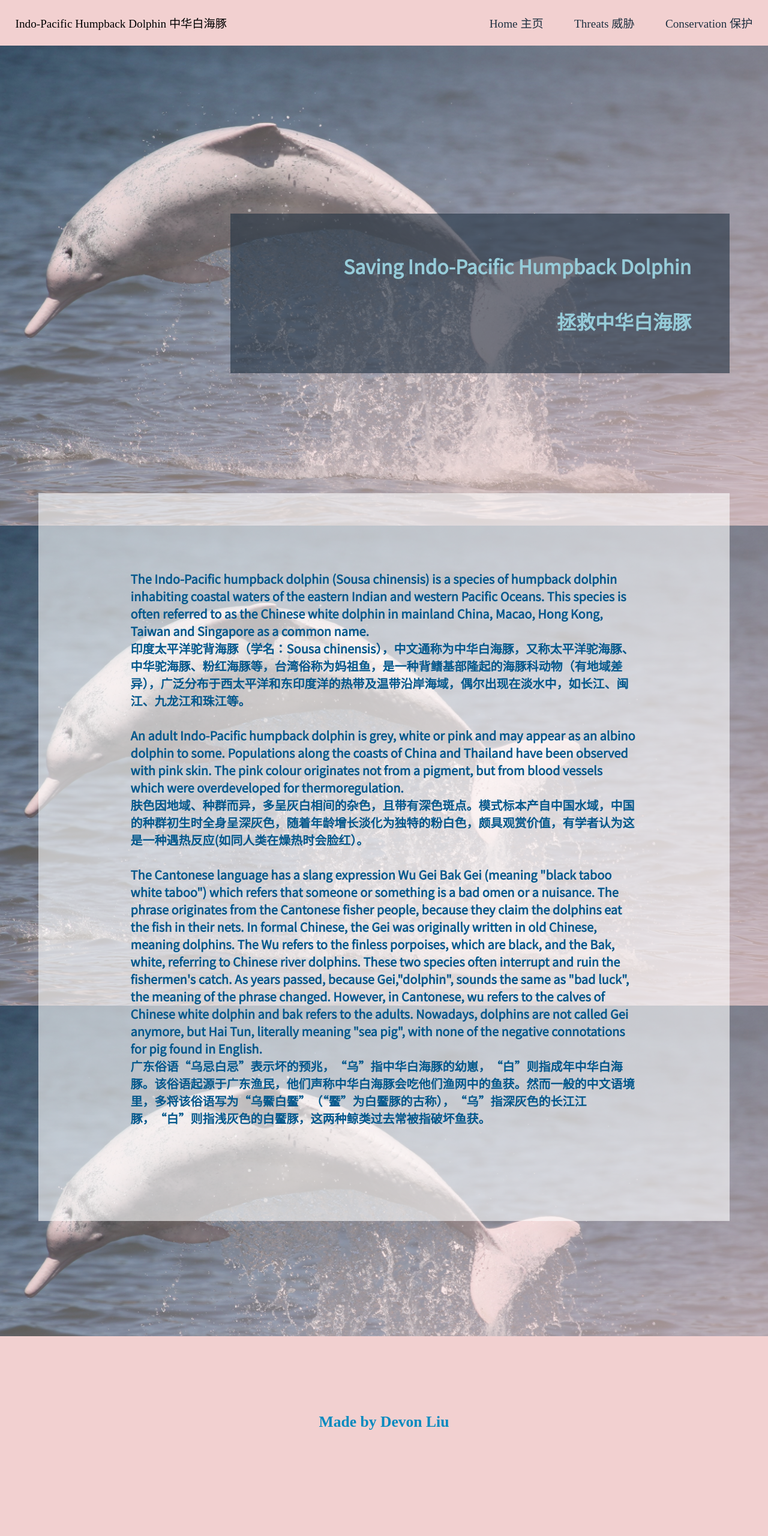
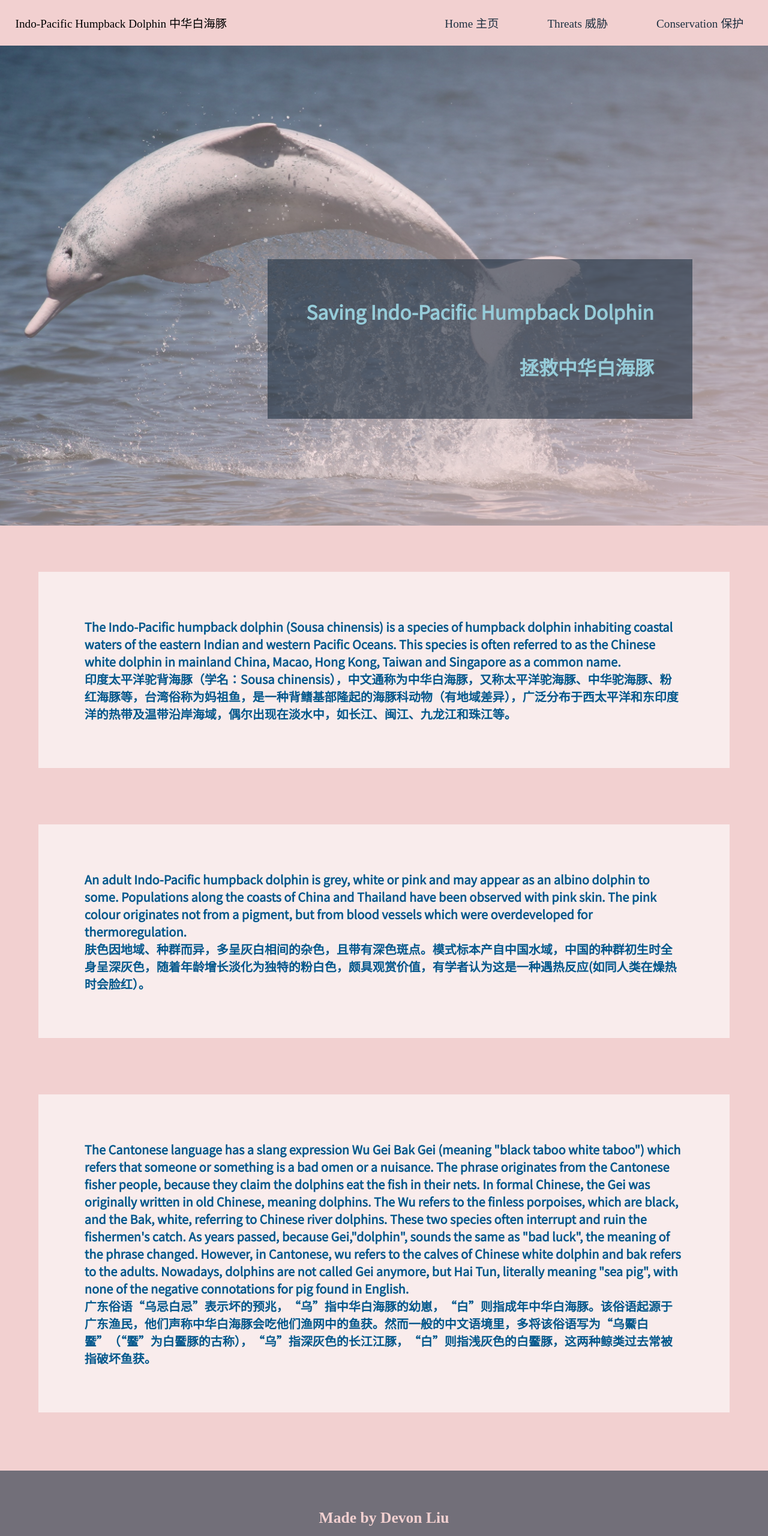
Before and after one commit to FRIDAY-STARK/issue-site, a plain HTML site: page index.html in a window 1280 px wide. Shown: the top 2560 px of the page at 60% size. Before the commit the page ends 2513 px from the top, so only its background shows below. Drawn offline with Linux system fonts and the light colour scheme; a web font is replaced by a local one.

Commit message:
flex box revision

```diff
--- a/index.html
+++ b/index.html
@@ -10,35 +10,44 @@
 <body>
 	<ul>
 		<div id="left"> Indo-Pacific Humpback Dolphin 中华白海豚</div>
+		<li><a href="index.html">Home 主页</a></li>
+		<li><a href="issues.html">Threats 威胁</a></li>
 		<li><a href="solution.html">Conservation 保护</a></li>
-		<li><a href="issues.html">Threats 威胁</a></li>
-	  <li><a href="index.html">Home 主页</a></li>
+
 	</ul>
 
 	<div class="background-image" id="home">
-
 		<h1 id="homeh1">Saving Indo-Pacific Humpback Dolphin <br><br>
 				拯救中华白海豚</h1>
-		<h2>The Indo-Pacific humpback dolphin (Sousa chinensis) is a species of humpback dolphin inhabiting coastal waters of the eastern Indian and western Pacific Oceans. This species is often referred to as the Chinese white dolphin in mainland China, Macao, Hong Kong, Taiwan and Singapore as a common name. <br>
-			印度太平洋驼背海豚（学名：Sousa chinensis），中文通称为中华白海豚，又称太平洋驼海豚、中华驼海豚、粉红海豚等，台湾俗称为妈祖鱼，是一种背鳍基部隆起的海豚科动物（有地域差异），广泛分布于西太平洋和东印度洋的热带及温带沿岸海域，偶尔出现在淡水中，如长江、闽江、九龙江和珠江等。<br><br>
+			</div>
+	<div class="index-flex">
+		<h2 >The Indo-Pacific humpback dolphin (Sousa chinensis) is a species of humpback dolphin inhabiting coastal waters of the eastern Indian and western Pacific Oceans. This species is often referred to as the Chinese white dolphin in mainland China, Macao, Hong Kong, Taiwan and Singapore as a common name. <br>
+			印度太平洋驼背海豚（学名：Sousa chinensis），中文通称为中华白海豚，又称太平洋驼海豚、中华驼海豚、粉红海豚等，台湾俗称为妈祖鱼，是一种背鳍基部隆起的海豚科动物（有地域差异），广泛分布于西太平洋和东印度洋的热带及温带沿岸海域，偶尔出现在淡水中，如长江、闽江、九龙江和珠江等。
+		</h2>
+
+
+
+
+
+
+		<h2>
 
 			An adult Indo-Pacific humpback dolphin is grey, white or pink and may appear as an albino dolphin to some. Populations along the coasts of China and Thailand have been observed with pink skin. The pink colour originates not from a pigment, but from blood vessels which were overdeveloped for thermoregulation. <br>
-			肤色因地域、种群而异，多呈灰白相间的杂色，且带有深色斑点。模式标本产自中国水域，中国的种群初生时全身呈深灰色，随着年龄增长淡化为独特的粉白色，颇具观赏价值，有学者认为这是一种遇热反应(如同人类在燥热时会脸红）。<br><br>
+			肤色因地域、种群而异，多呈灰白相间的杂色，且带有深色斑点。模式标本产自中国水域，中国的种群初生时全身呈深灰色，随着年龄增长淡化为独特的粉白色，颇具观赏价值，有学者认为这是一种遇热反应(如同人类在燥热时会脸红）。</h2>
+
+			<h2>
 
 			The Cantonese language has a slang expression Wu Gei Bak Gei (meaning "black taboo white taboo") which refers that someone or something is a bad omen or a nuisance. The phrase originates from the Cantonese fisher people, because they claim the dolphins eat the fish in their nets. In formal Chinese, the Gei was originally written in old Chinese, meaning dolphins. The Wu refers to the finless porpoises, which are black, and the Bak, white, referring to Chinese river dolphins. These two species often interrupt and ruin the fishermen's catch. As years passed, because Gei,"dolphin", sounds the same as "bad luck", the meaning of the phrase changed. However, in Cantonese, wu refers to the calves of Chinese white dolphin and bak refers to the adults. Nowadays, dolphins are not called Gei anymore, but Hai Tun, literally meaning "sea pig", with none of the negative connotations for pig found in English.<br>
 
-			广东俗语“乌忌白忌”表示坏的预兆，“乌”指中华白海豚的幼崽，“白”则指成年中华白海豚。该俗语起源于广东渔民，他们声称中华白海豚会吃他们渔网中的鱼获。然而一般的中文语境里，多将该俗语写为“乌鱀白𬶨”（“𬶨”为白𬶨豚的古称），“乌”指深灰色的长江江豚，“白”则指浅灰色的白𬶨豚，这两种鲸类过去常被指破坏鱼获。<br><br>
+			广东俗语“乌忌白忌”表示坏的预兆，“乌”指中华白海豚的幼崽，“白”则指成年中华白海豚。该俗语起源于广东渔民，他们声称中华白海豚会吃他们渔网中的鱼获。然而一般的中文语境里，多将该俗语写为“乌鱀白𬶨”（“𬶨”为白𬶨豚的古称），“乌”指深灰色的长江江豚，“白”则指浅灰色的白𬶨豚，这两种鲸类过去常被指破坏鱼获。
 
 		</h2>
+		</div>
+
 
 		<h3>
 			Made by Devon Liu
 		</h3>
-
-
-
-	</div>
-
 
 
 
--- a/style.css
+++ b/style.css
@@ -15,22 +15,25 @@ body{
 .background-image{
 
 	width: 100%;
-	height: 100%;
+	height: 100vh;
 	background-position: center;
 	background-size: cover;
 	background-attachment: fixed;
+	display:flex;
 
   	/*background-image:url("image/dolphin4.jpg");*/
-
 }
 
 #home{
 	background-image: linear-gradient(-30deg, rgba(242, 208, 208, 0.8),rgba(0,0,0,0)), url("image/dolphin4.jpg");
-
+	justify-content: center;
+	align-items: center;
 }
 
 #pages{
 	background-image: url("image/dolphin5-1.jpg");
+	justify-content: center;
+	align-content: center;
 }
 
 #last{
@@ -45,29 +48,34 @@ h1{
 
 #homeh1{
 	font-size:4vh;
-	margin-top:0px;
+	margin-top:25vh;
 	margin-right:5%;
 	margin-left:30%;
-	margin-block-end: 60vh;
+	margin-end:30 vh;
 	padding:5%;
 	text-align: right;
-	position: relative;
-	top:35vh;
+	align-self: center;
 	color: #96CCD9;
 	background-color: rgba( 30, 48, 64, 0.6);/*rgba(80, 121, 242, 0.5);*/
 
+	justify-content: flex-end;
+	align-items: center;
+}
+.image{
+
+	width: 30vw;
+	align-self: flex-end;
 }
 
 #issueh1{
 	font-size:2.3vh;
-	margin-top:0px;
+	margin-top:30vh;
 	margin-right:10%;
 	margin-left:10%;
-	margin-block-end: 60vh;
+	margin-bottom: 60vh;
 	padding:3%;
 	text-align: center;
-	position: relative;
-	top:27vh;
+	align-self: center;
 	background-color: rgba( 150, 204, 217, 0.6);
 	color:#1E3040;
 }
@@ -84,15 +92,21 @@ h1{
 	color:#F2D0D0;
 }
 
+.index-flex{
+	display: flex;
+	flex-flow: row wrap;
+	justify-content: space-around;
+	align-content: flex-start;
+}
+
 h2{
 	font-family: 'Noto Sans SC', sans-serif;
 	font-weight:light;
-	margin:5%;
-	margin-block-end: 15%;
-	padding-top:10%;
-	padding-left:12%;
-	padding-right:12%;
-	padding-bottom:10%;
+	margin-left:5%;
+	margin-right: 5%;
+	margin-top:6%;
+	align-items:space around;
+	padding:6%;
 	font-size: 2.5vh;
 	color:#03588C;
 	background-color: rgba(255, 255, 255, 0.6);
@@ -103,16 +117,25 @@ h4{
 	margin:0px;
 	padding-left:10%;
 	padding-right:10%;
-	text-align: left;
+	align-self: center;
+
 }
 .threat{
 	background-color: #1E3040 ;
 	color:#96CCD9;
+	display: flex;
+	flex-direction:column;
+	flex-wrap: wrap;
+	justify-content: center;
+	align-content: center;
+
 }
 
 .conservation{
 	background-color: #96CCD9;
 	color:#1E3040;
+	justify-content: flex-end;
+	text-align: right;
 }
 .sub{
 	font-family:"ZCOOL QingKe HuangYou";
@@ -120,6 +143,7 @@ h4{
 	font-weight:regular;
 	font-size: 8vh;
 	padding-bottom: 3%;
+
 }
 
 .para{
@@ -136,11 +160,12 @@ h4{
 h3{
 	font-family: 'ZCOOL QingKe HuangYou';
 	font-size:2vw;
-	margin:0px;
-	padding:10%;
+	margin-top:10vh;
+	padding: 5%;
 	text-align: center;
-	color:#048ABF;
-	background-color: #F2D0D0;
+	color:#F2D0D0;
+	background-color: rgba( 30, 48, 64, 0.6);
+	align-self: flex-end;
 }
 
 ul {
@@ -149,15 +174,17 @@ ul {
 	padding: 0;
 	overflow: hidden;
 	background-color: #F2D0D0;
-	position: static;
+	position: -webkit-sticky; /* Safari */
+  	position: sticky;
 	top: 0;
+	display:flex;
+	justify-content: flex-end;
 }
 li{
-	float:right;
+	flex-grow: 1;
 }
 #left{
- 	float: left;
- 	display: block;
+ 	flex-grow:10;
 	padding:3vh 2vw;
 	font-family: 'ZCOOL QingKe HuangYou';
 	font-size:1.5vw;
```
Also changed, not shown: issues.html (+11 -5 lines), solution.html (+4 -5 lines), image/dolphin16.png, image/growth.jpg.
